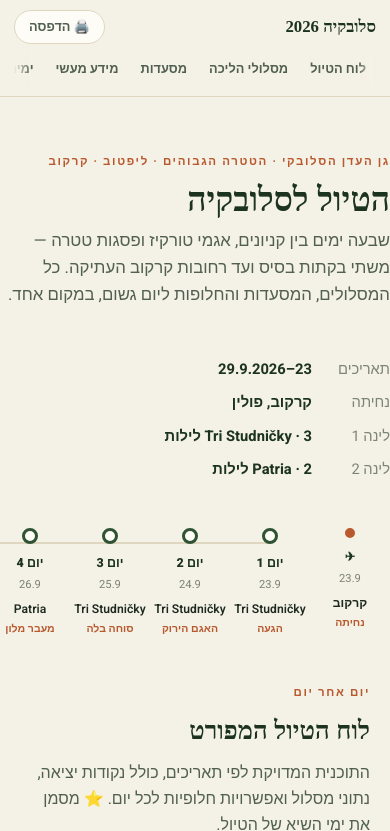
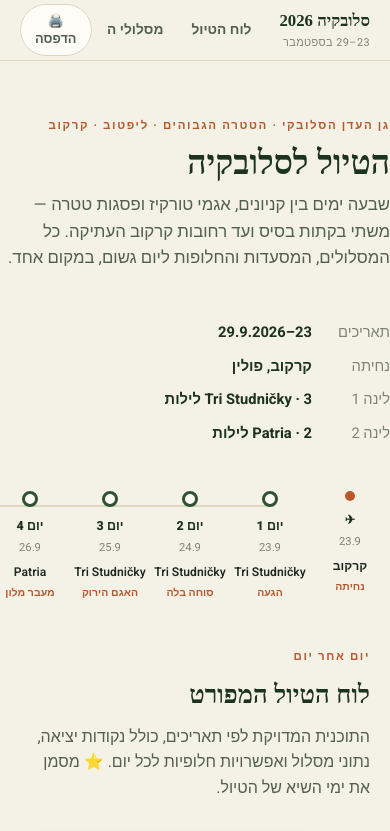
Before and after one commit to gadiernest-brcm/Slovakia_Trek, a plain HTML site: page index.html in a window 390 px wide. Shown: the top 831 px of the page. Drawn offline with Linux system fonts and the light colour scheme; a web font is replaced by a local one.

Commit message:
Add files via upload

```diff
--- a/index.html
+++ b/index.html
@@ -1,5 +1,4 @@
 <meta charset="UTF-8">
-<meta name="viewport" content="width=device-width, initial-scale=1.0">
 <title>סלובקיה 2026</title>
 <link rel="preconnect" href="https://fonts.googleapis.com">
 <link rel="preconnect" href="https://fonts.gstatic.com" crossorigin>
@@ -115,9 +114,7 @@ section+section{border-top:1px solid var(--line);}
 /* ===================== Top nav ===================== */
 .topbar{
   position:sticky; top:0; z-index:50;
-  background:var(--paper);
   background:color-mix(in srgb, var(--paper) 88%, transparent);
-  -webkit-backdrop-filter:blur(10px);
   backdrop-filter:blur(10px);
   border-bottom:1px solid var(--line);
 }
@@ -128,27 +125,13 @@ section+section{border-top:1px solid var(--line);}
 }
 .brand{font-family:"Frank Ruhl Libre",serif; font-weight:700; font-size:1.05rem; color:var(--forest-deep); white-space:nowrap;}
 .brand small{display:block; font-family:"Heebo",sans-serif; font-weight:400; font-size:.68rem; color:var(--ink-faint); letter-spacing:.04em;}
-.tabs-wrap{position:relative; flex:1; min-width:0;}
-nav.tabs{display:flex; gap:4px; overflow-x:auto; -webkit-overflow-scrolling:touch; scrollbar-width:none;}
+nav.tabs{display:flex; gap:4px; overflow-x:auto; scrollbar-width:none;}
 nav.tabs::-webkit-scrollbar{display:none;}
 nav.tabs a{
   white-space:nowrap; text-decoration:none; color:var(--ink-soft); font-size:.86rem; font-weight:600;
   padding:8px 12px; border-radius:999px; transition:background .15s, color .15s;
 }
 nav.tabs a:hover{background:var(--paper-raised); color:var(--forest-deep);}
-@media (max-width:760px){
-  .topbar-inner{height:auto; flex-wrap:wrap; padding:10px 14px; gap:8px;}
-  .brand small{display:none;}
-  .print-btn{order:2; padding:6px 10px; font-size:.72rem;}
-  .tabs-wrap{order:3; flex-basis:100%; width:100%;}
-  nav.tabs{gap:2px;}
-  nav.tabs a{padding:7px 10px; font-size:.8rem;}
-  .tabs-wrap::before, .tabs-wrap::after{
-    content:""; position:absolute; top:0; bottom:0; width:18px; z-index:2; pointer-events:none;
-  }
-  .tabs-wrap::before{right:0; background:linear-gradient(to left, var(--paper), transparent);}
-  .tabs-wrap::after{left:0; background:linear-gradient(to right, var(--paper), transparent);}
-}
 .print-btn{
   border:1px solid var(--line); background:var(--paper-raised); color:var(--ink-soft);
   border-radius:999px; padding:7px 14px; font-size:.8rem; font-weight:600; cursor:pointer;
@@ -167,7 +150,7 @@ nav.tabs a:hover{background:var(--paper-raised); color:var(--forest-deep);}
 .hero-meta .row .v{font-weight:700; color:var(--forest-deep); font-variant-numeric:tabular-nums;}
 
 /* journey stepper */
-.stepper-wrap{overflow-x:auto; -webkit-overflow-scrolling:touch; padding-bottom:6px;}
+.stepper-wrap{overflow-x:auto; padding-bottom:6px;}
 .stepper{
   display:flex; align-items:flex-start; gap:0; min-width:640px; position:relative; padding-top:6px;
 }
@@ -238,7 +221,7 @@ nav.tabs a:hover{background:var(--paper-raised); color:var(--forest-deep);}
 .stat{font-size:.8rem; color:var(--ink-soft); display:flex; gap:5px; align-items:baseline;}
 .stat b{color:var(--ink); font-weight:700;}
 
-.opt-block{border-right:3px solid var(--moss); padding:4px 14px; margin:12px 0; background:var(--paper); background:color-mix(in srgb, var(--moss) 8%, transparent); border-radius:0 8px 8px 0;}
+.opt-block{border-right:3px solid var(--moss); padding:4px 14px; margin:12px 0; background:color-mix(in srgb, var(--moss) 8%, transparent); border-radius:0 8px 8px 0;}
 .opt-block .opt-label{font-weight:700; font-size:.82rem; color:var(--forest-deep); display:block; margin-bottom:3px;}
 
 .food-line{font-size:.85rem; margin:6px 0; display:flex; gap:8px;}
@@ -319,7 +302,7 @@ table.fine-table{width:100%; border-collapse:collapse; font-size:.85rem; margin:
 table.fine-table th, table.fine-table td{text-align:right; padding:8px 10px; border-bottom:1px solid var(--line);}
 table.fine-table th{color:var(--ink-faint); font-weight:700; font-size:.76rem; text-transform:uppercase; letter-spacing:.04em;}
 table.fine-table td{font-variant-numeric:tabular-nums; font-weight:600;}
-.tbl-wrap{overflow-x:auto; -webkit-overflow-scrolling:touch;}
+.tbl-wrap{overflow-x:auto;}
 .budget-box{display:flex; align-items:baseline; gap:10px; background:var(--paper); border:1px solid var(--line); border-radius:10px; padding:14px 16px; margin:10px 0;}
 .budget-box .amt{font-family:"Frank Ruhl Libre",serif; font-size:1.7rem; font-weight:700; color:var(--forest-deep); font-variant-numeric:tabular-nums;}
 
@@ -345,15 +328,13 @@ footer{padding:36px 0 60px; text-align:center; color:var(--ink-faint); font-size
 <div class="topbar">
   <div class="topbar-inner">
     <div class="brand">סלובקיה 2026<small>23–29 בספטמבר</small></div>
-    <div class="tabs-wrap">
-      <nav class="tabs">
-        <a href="javascript:void(0)" data-scroll-to="itinerary">לוח הטיול</a>
-        <a href="javascript:void(0)" data-scroll-to="routes">מסלולי הליכה</a>
-        <a href="javascript:void(0)" data-scroll-to="food">מסעדות</a>
-        <a href="javascript:void(0)" data-scroll-to="info">מידע מעשי</a>
-        <a href="javascript:void(0)" data-scroll-to="rain">ימים גשומים</a>
-      </nav>
-    </div>
+    <nav class="tabs">
+      <a href="#itinerary">לוח הטיול</a>
+      <a href="#routes">מסלולי הליכה</a>
+      <a href="#food">מסעדות</a>
+      <a href="#info">מידע מעשי</a>
+      <a href="#rain">ימים גשומים</a>
+    </nav>
     <button class="print-btn" onclick="window.print()">🖨️ הדפסה</button>
   </div>
 </div>
@@ -446,19 +427,12 @@ footer{padding:36px 0 60px; text-align:center; color:var(--ink-faint); font-size
 <footer>מסמך אישי לטיול המשפחתי · נאסף מכמה מדריכים ומסלולים · ספטמבר 2026</footer>
 
 <script>
-document.querySelectorAll('[data-scroll-to]').forEach(a=>{
-  a.addEventListener('click', function(e){
-    e.preventDefault();
-    const target = document.getElementById(this.dataset.scrollTo);
-    if(target) target.scrollIntoView({behavior:'smooth', block:'start'});
-  });
-});
 /* ===================== DATA ===================== */
 const stepperDays = [
   {n:'✈', date:'23.9', loc:'קרקוב', tag:'נחיתה', travel:true},
   {n:1, date:'23.9', loc:'Tri Studničky', tag:'הגעה'},
-  {n:2, date:'24.9', loc:'Tri Studničky', tag:'האגם הירוק'},
-  {n:3, date:'25.9', loc:'Tri Studničky', tag:'סוחה בלה'},
+  {n:2, date:'24.9', loc:'Tri Studničky', tag:'סוחה בלה'},
+  {n:3, date:'25.9', loc:'Tri Studničky', tag:'האגם הירוק'},
   {n:4, date:'26.9', loc:'Patria', tag:'מעבר מלון'},
   {n:5, date:'27.9', loc:'Patria', tag:'יום בחירה'},
   {n:6, date:'28.9', loc:'קרקוב', tag:'העברה'},
@@ -473,18 +447,18 @@ const days = [
     food:[['🍽️','ארוחת ערב במסעדת המלון או במסעדה מקומית באזור (למשל Route 66 בליפטובסקי מיקולש)']],
   },
   {
-    day:2, date:'24.9 · יום חמישי', title:'הרי הטטרה הגבוהים: האגם הירוק', mustDo:true, hotel:'Tri Studničky',
+    day:2, date:'24.9 · יום חמישי', title:'גן העדן הסלובקי: קניון סוחה בלה', mustDo:true, hotel:'Tri Studničky',
+    text:`יציאה מחניון <strong>Hrabušice–Podlesok</strong> (כ-45 דקות נסיעה מהמלון). טיפוס אתגרי בתוך קניון <strong>Suchá Belá</strong> באמצעות סולמות ברזל, גשרים ומעברים מעל מפלים (סימון ירוק). מראש הקניון ממשיכים לכיוון <strong>Kláštorisko</strong> (שרידי מנזר) ויורדים בשביל מעגלי חזרה לחניון.`,
+    stats:[['אורך','כ-9.4 ק"מ מעגלי'],['קושי','מאתגרת (סולמות, בטוח)'],['משך','כ-4.5 שעות']],
+    food:[['🥪','מזנון קל בכניסה ב-Podlesok, ובאמצע הדרך מסעדה בשרידי מנזר Kláštorisko'],['🌆','בערב: Route 66 בליפטובסקי מיקולש / מסעדת המלון']],
+    rain:'סיור בטירת ספיש (Spišský hrad) בעיירה הציורית לבוצ׳ה (Levoča), או שופינג במתחם המקורה Forum Poprad.'
+  },
+  {
+    day:3, date:'25.9 · יום שישי', title:'הרי הטטרה הגבוהים: האגם הירוק', mustDo:true, hotel:'Tri Studničky',
     text:`יציאה מחניון <strong>Biela Voda</strong> (כ-35–40 דקות נסיעה מהמלון). עלייה מתונה ונוחה לאורך ערוץ נחל Biela Voda ביער (שביל צהוב), הנפתחת לנופים אלפיניים ומסתיימת בבקתת ההרים הציורית <strong>Chata pri Zelenom plese</strong> על שפת אגם הטורקיז.`,
     stats:[['אורך','כ-15 ק"מ הלוך-חזור'],['קושי','בינונית (עלייה מתונה)'],['משך','5–5.5 שעות']],
     food:[['🍲','Chata pri Zelenom plese — מרקים חמים, תבשילים סלובקיים ובירה אלפינית'],['🌆','בערב: Koliba Kamzík בסטארי סמוקובץ / Koliba Patria']],
     rain:'ביקור במערת הנטיפים דמנובסקה (מערת החירות — קרובה מאוד למלון) וסיום במרחצאות התרמיים המקורים AquaCity Poprad או מרחצאות Bešeňová.'
-  },
-  {
-    day:3, date:'25.9 · יום שישי', title:'גן העדן הסלובקי: קניון סוחה בלה', mustDo:true, hotel:'Tri Studničky',
-    text:`יציאה מחניון <strong>Hrabušice–Podlesok</strong> (כ-45 דקות נסיעה מהמלון). טיפוס אתגרי בתוך קניון <strong>Suchá Belá</strong> באמצעות סולמות ברזל, גשרים ומעברים מעל מפלים (סימון ירוק). מראש הקניון ממשיכים לכיוון <strong>Kláštorisko</strong> (שרידי מנזר) ויורדים בשביל מעגלי חזרה לחניון.`,
-    stats:[['אורך','כ-9.4 ק"מ מעגלי'],['קושי','מאתגרת (סולמות, בטוח)'],['משך','כ-4.5 שעות']],
-    food:[['🥪','מזנון קל בכניסה ב-Podlesok, ובאמצע הדרך מסעדה בשרידי מנזר Kláštorisko'],['🌆','בערב: Route 66 בליפטובסקי מיקולש / מסעדת המלון']],
-    rain:'סיור בטירת ספיש (Spišský hrad) בעיירה הציורית לבוצ׳ה (Levoča), או שופינג במתחם המקורה Forum Poprad.'
   },
   {
     day:4, date:'26.9 · יום שבת', title:'מעבר למלון Patria: מפלי סקוק ואגם פופרד', mustDo:true, hotel:'Patria',
```
